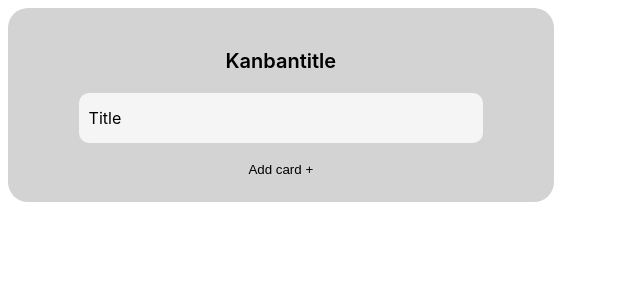
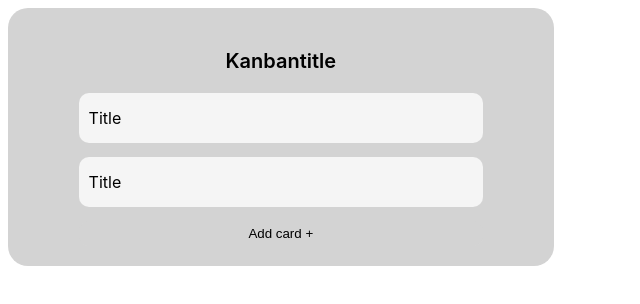
Before and after one commit to AndyKodehode/kanban-oppgave-Kodeloftet, a website: page index.html in a window 1280 px wide. Shown: the whole page, without its empty margins (0-640 px from the left). Drawn offline with Linux system fonts and the light colour scheme.

Commit message:
la til et til kort

```diff
--- a/index.html
+++ b/index.html
@@ -19,8 +19,12 @@
           <div class="kanbanCard">
             <h3 class="cardTitle">Title</h3>
           </div>
+          <div class="kanbanCard">
+            <h3 class="cardTitle">Title</h3>
+          </div>
           <button id="addBtn">Add card +</button>
-      </div>
+        </div>
+
       </section>
     </main>
   </body>
```
